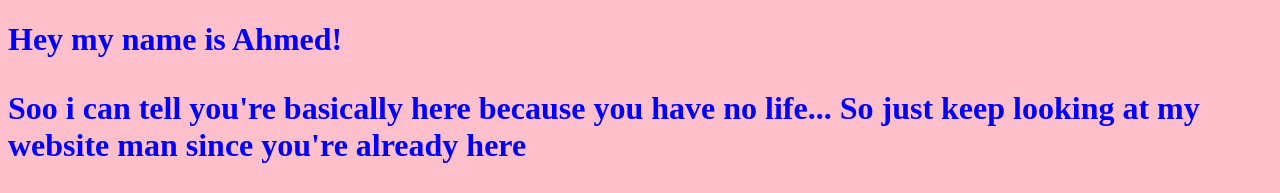
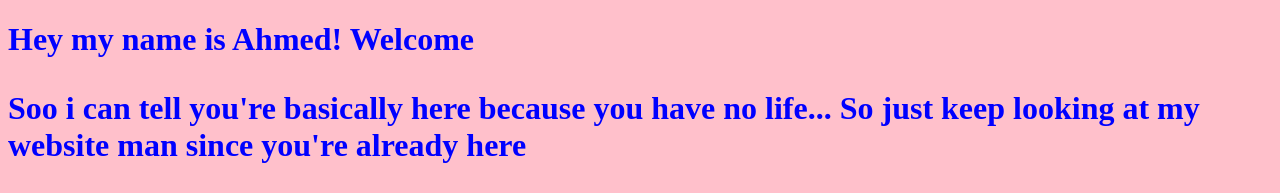
Before and after one commit to ahmedms008/Personal-Website, a plain HTML site: page index.html in a window 1280 px wide. Shown: the top 193 px of the page. Drawn offline with Linux system fonts and the light colour scheme.

Commit message:
I updated my index.html file

```diff
--- a/index.html
+++ b/index.html
@@ -22,7 +22,7 @@ h2 { color:brown;
 
 <body>
 <h1>
-Hey my name is Ahmed!
+Hey my name is Ahmed!  Welcome
 <p>
 Soo i can tell you're basically here because you have no life... So just keep looking at my website man since you're already here
 </p>
```
